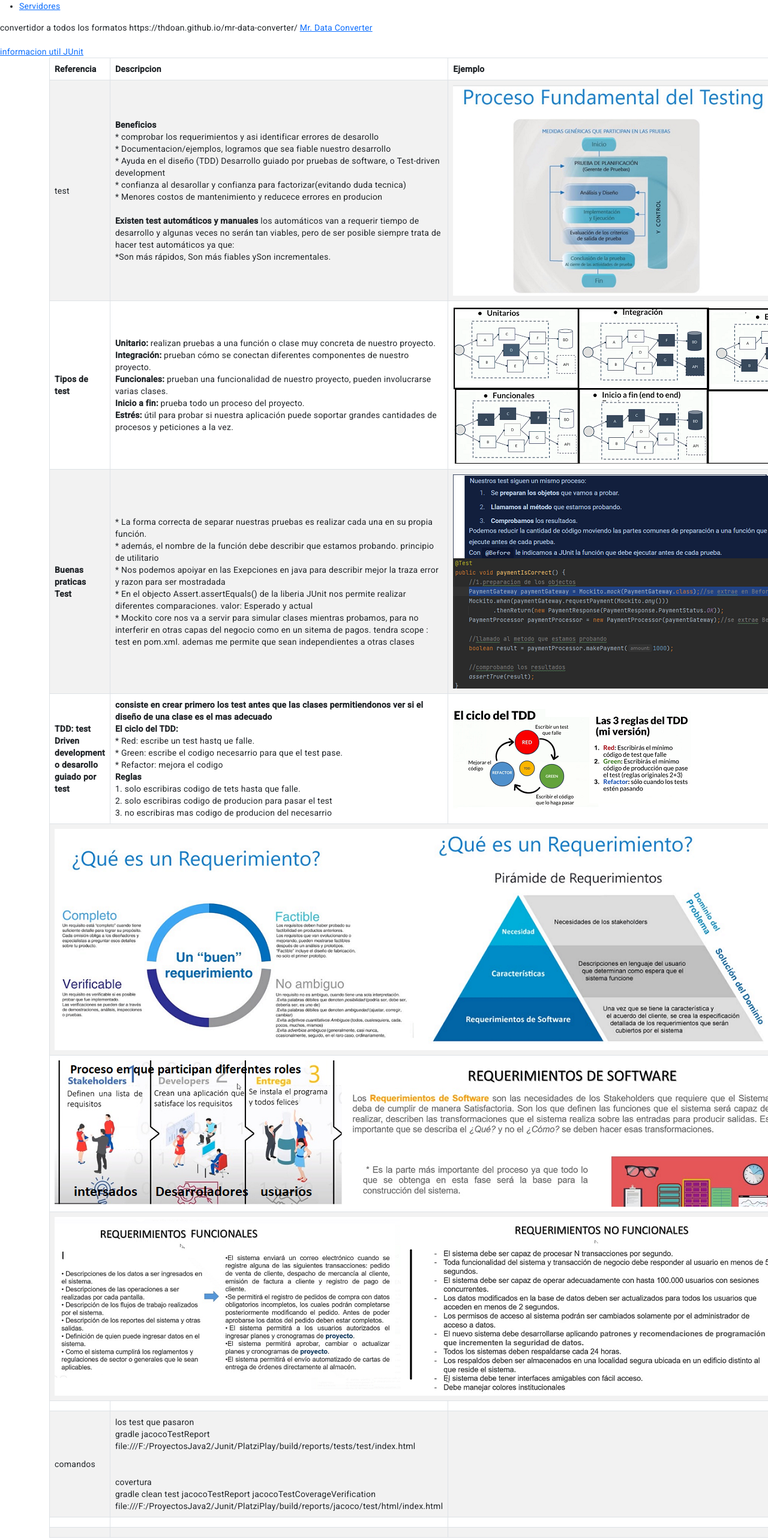
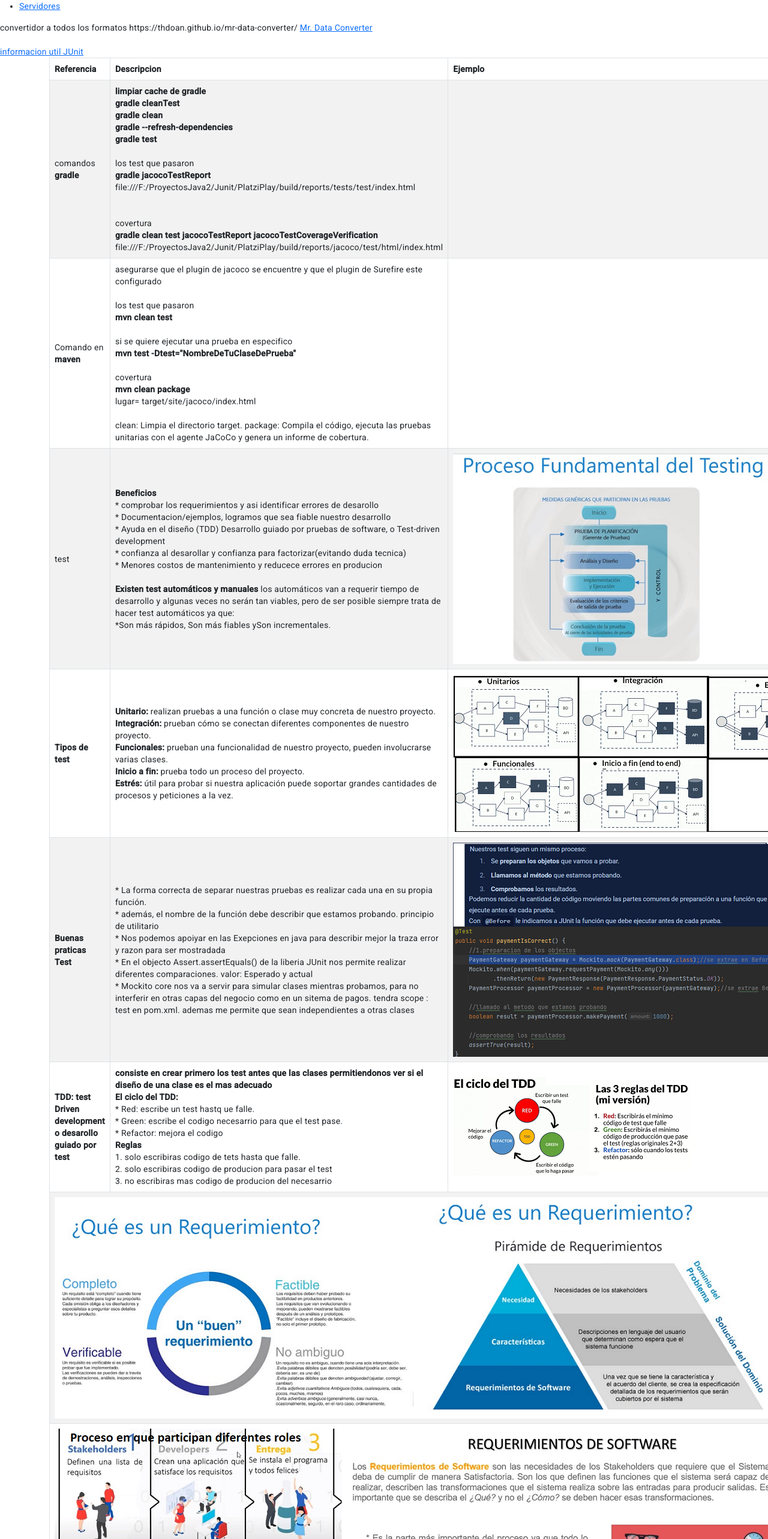
Before and after one commit to jugutafur/Support-FrontEnd-Angular-full, an Angular app: page /test-java in a window 1280 px wide. Shown: the part 160-2726 px from the top of the page at 60% size. Built offline with nearby package versions, Linux system fonts and the light colour scheme.

Commit message:
add new changes

```diff
--- a/src/app/core/components/arquitectura/gradle/gradle.component.html
+++ b/src/app/core/components/arquitectura/gradle/gradle.component.html
@@ -179,8 +179,14 @@
             </tr>
 
             <tr>
-              <td>comandos</td>
+              <td>comandos <strong>maven</strong></td>
               <td>
+                limpiar cache de gradle <br>
+                gradle cleanTest<br>
+                gradle clean<br>
+                gradle --refresh-dependencies<br>
+                gradle test<br><br>
+
                 los test que pasaron <br>
                 gradle jacocoTestReport<br>
                 file:///F:/ProyectosJava2/Junit/PlatziPlay/build/reports/tests/test/index.html<br>
--- a/src/app/core/components/arquitectura/maven/maven.component.html
+++ b/src/app/core/components/arquitectura/maven/maven.component.html
@@ -8,9 +8,8 @@
       </tr>
     </thead>
     <tbody>
-
       <tr>
-                <td>Maven </td>
+        <td>Maven</td>
         <td>
           Maven trabaja apartir de arquetipos <strong>Archetype</strong> que son plantillas, patrón o modelo en las cuales se encuentra un kit de herramientas  </td>
         <td></td>
@@ -24,6 +23,29 @@
           Mac/Linux: mvnw spring-boot:run<br>
         </td>
         <td>mvn -version// ver version</td>
+      </tr>
+
+      <tr>
+        <td>Comando en <strong>maven</strong></td>
+        <td>
+          asegurarse que el plugin de jacoco se encuentre
+          y que el plugin de Surefire este configurado
+          <br>
+          <br>
+          los test que pasaron <br>
+          <strong>mvn clean test</strong><br><br>
+
+          si se quiere ejecutar una prueba en especifico <br>
+          <strong>mvn test -Dtest="NombreDeTuClaseDePrueba"</strong><br>
+          <br>
+          covertura <br>
+          <strong>mvn clean package</strong><br>
+          lugar= target/site/jacoco/index.html
+          <br><br>
+          clean: Limpia el directorio target.
+          package: Compila el código, ejecuta las pruebas unitarias con el agente JaCoCo y genera un informe de cobertura.
+        </td>
+        <td></td>
       </tr>
 
       <tr>
--- a/src/app/core/components/framewoks/angular/angular.component.html
+++ b/src/app/core/components/framewoks/angular/angular.component.html
@@ -65,6 +65,8 @@
               ng add @angular-eslint/schematics  // por si no esta en node_module <br>
               npm install -g @angular/cli@latest //actualizar angular <br><br>
               ng add @angular/material <br><br>
+              instalar la ultima version <strong>npm install -g @angular/cli@latest</strong><br>
+              verificar version <strong>ng version</strong><br>
               $ npm uninstall -g @angular/cli <br>
               $ npm cache clean <br>
               $ npm install -g @angular/cli <br>
--- a/src/app/core/components/librerias/react/react.component.html
+++ b/src/app/core/components/librerias/react/react.component.html
@@ -76,6 +76,17 @@
             Mientras los componentes stateless son los componentes que solo presentan información. Es decir son los componentes que reciben props o simplemente muestran algun contenido
           </td>
           <td></td>
+        </tr>
+
+        <tr>
+          <td>eventos sinteticos</td>
+          <td>
+              los eventos en React son llamados eventos sinteticos ya que son una capa de abstraccion que tiene React para manejar los eventos de una manera uniforme en todos los navegadores. <br><br>
+              Los eventos sinteticos son objetos que envuelven los eventos nativos del navegador y tienen
+          </td>
+          <td>
+            proporcinando uniformidad sin importar el navegador en el que se ejecuta la aplicacion. <br><br>ejemplo <strong>onClick, onChange, onSubmit, onKeyUp, onKeyDown, onMouseOver, onMouseOut, onFocus, onBlur, entre otros.</strong> <br><br>
+          </td>
         </tr>
 
         <tr>
--- a/src/app/core/components/testing/components/test-java/test-java.component.html
+++ b/src/app/core/components/testing/components/test-java/test-java.component.html
@@ -12,6 +12,53 @@
       </tr>
     </thead>
     <tbody>
+
+      <tr>
+        <td>comandos <strong>gradle</strong></td>
+        <td>
+          <strong>
+          limpiar cache de gradle <br>
+          gradle cleanTest<br>
+          gradle clean<br>
+          gradle --refresh-dependencies<br>
+          gradle test<br><br>
+          </strong>
+
+          los test que pasaron <br>
+          <strong>gradle jacocoTestReport</strong><br>
+          file:///F:/ProyectosJava2/Junit/PlatziPlay/build/reports/tests/test/index.html<br>
+          <br>
+          <br>
+          covertura<br>
+          <strong>gradle clean test jacocoTestReport jacocoTestCoverageVerification</strong><br>
+          file:///F:/ProyectosJava2/Junit/PlatziPlay/build/reports/jacoco/test/html/index.html<br>
+        </td>
+        <td></td>
+      </tr>
+
+      <tr>
+        <td>Comando en <strong>maven</strong></td>
+        <td>
+          asegurarse que el plugin de jacoco se encuentre
+          y que el plugin de Surefire este configurado
+          <br>
+          <br>
+          los test que pasaron <br>
+          <strong>mvn clean test</strong><br><br>
+
+          si se quiere ejecutar una prueba en especifico <br>
+          <strong>mvn test -Dtest="NombreDeTuClaseDePrueba"</strong><br>
+          <br>
+          covertura <br>
+          <strong>mvn clean package</strong><br>
+          lugar= target/site/jacoco/index.html
+          <br><br>
+          clean: Limpia el directorio target.
+          package: Compila el código, ejecuta las pruebas unitarias con el agente JaCoCo y genera un informe de cobertura.
+        </td>
+        <td></td>
+      </tr>
+
       <tr>
         <td>test</td>
         <td>
@@ -112,28 +159,6 @@
       </tr>
 
       <tr>
-              <td>comandos</td>
-              <td>
-                los test que pasaron <br>
-                gradle jacocoTestReport<br>
-                file:///F:/ProyectosJava2/Junit/PlatziPlay/build/reports/tests/test/index.html<br>
-                <br>
-                <br>
-                covertura<br>
-                gradle clean test jacocoTestReport jacocoTestCoverageVerification<br>
-                file:///F:/ProyectosJava2/Junit/PlatziPlay/build/reports/jacoco/test/html/index.html<br>
-
-              </td>
-              <td></td>
-            </tr>
-
-      <tr>
-        <td></td>
-        <td></td>
-        <td></td>
-      </tr>
-
-      <tr>
         <td></td>
         <td></td>
         <td></td>
```
Lines whose indentation alone changed are shown as unchanged.
